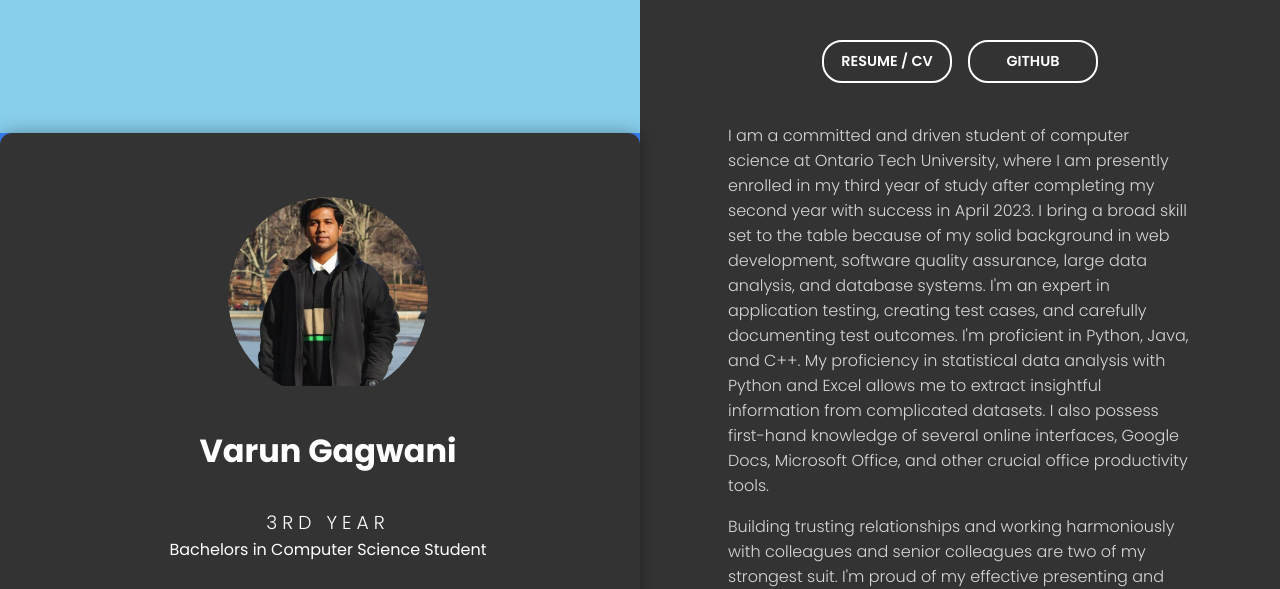
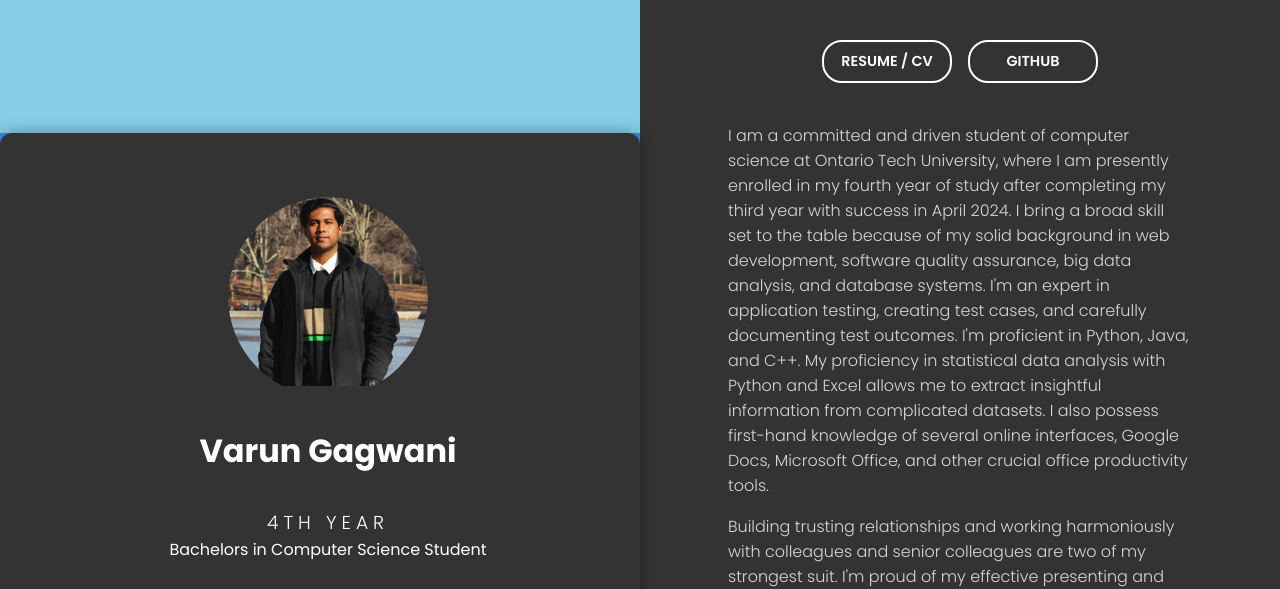
Before and after one commit to VarunGagwani/myProject, a plain HTML site: page index.html in a window 1280 px wide. Shown: the top 589 px of the page. Drawn offline with Linux system fonts and the light colour scheme.

Commit message:
September 2024 Update

```diff
--- a/index.html
+++ b/index.html
@@ -21,7 +21,7 @@
                 </div>
 
                 <h2>Varun Gagwani</h2>
-                <h3>3rd Year</h3>
+                <h3>4th Year</h3>
                 </h4>Bachelors in Computer Science Student</h4>
             </div>
 
@@ -43,7 +43,7 @@
         </div>
 
         <div class="about-para">
-            <p>I am a committed and driven student of computer science at Ontario Tech University, where I am presently enrolled in my third year of study after completing my second year with success in April 2023. I bring a broad skill set to the table because of my solid background in web development, software quality assurance, large data analysis, and database systems. I'm an expert in application testing, creating test cases, and carefully documenting test outcomes. I'm proficient in Python, Java, and C++. My proficiency in statistical data analysis with Python and Excel allows me to extract insightful information from complicated datasets. I also possess first-hand knowledge of several online interfaces, Google Docs, Microsoft Office, and other crucial office productivity tools.</p>
+            <p>I am a committed and driven student of computer science at Ontario Tech University, where I am presently enrolled in my fourth year of study after completing my third year with success in April 2024. I bring a broad skill set to the table because of my solid background in web development, software quality assurance, big data analysis, and database systems. I'm an expert in application testing, creating test cases, and carefully documenting test outcomes. I'm proficient in Python, Java, and C++. My proficiency in statistical data analysis with Python and Excel allows me to extract insightful information from complicated datasets. I also possess first-hand knowledge of several online interfaces, Google Docs, Microsoft Office, and other crucial office productivity tools.</p>
             <p>Building trusting relationships and working harmoniously with colleagues and senior colleagues are two of my strongest suit. I'm proud of my effective presenting and communication abilities, which I developed throughout education and practical experience. I'm a critical thinker who is good at setting priorities and juggling several commitments at once. I also negotiate and handle dispute resolution in a courteous and competent manner as part of my professional approach. During my tenure as a Technical Analyst with Preferential InfoSec Consulting, I worked with developers to improve functionality, kept meticulous test documentation, and performed quality testing of business applications.</p>
             <p>In addition to my studies, I like volunteering and sports like badminton, tennis, chess, and photography.</p>
         </div>
```
Also changed, not shown: 1 other file.
